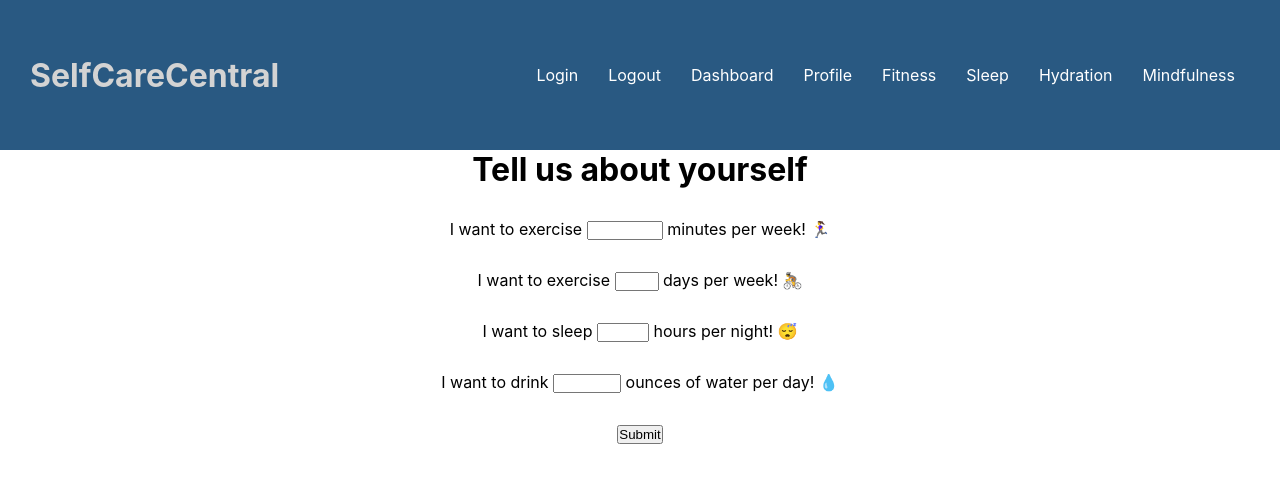
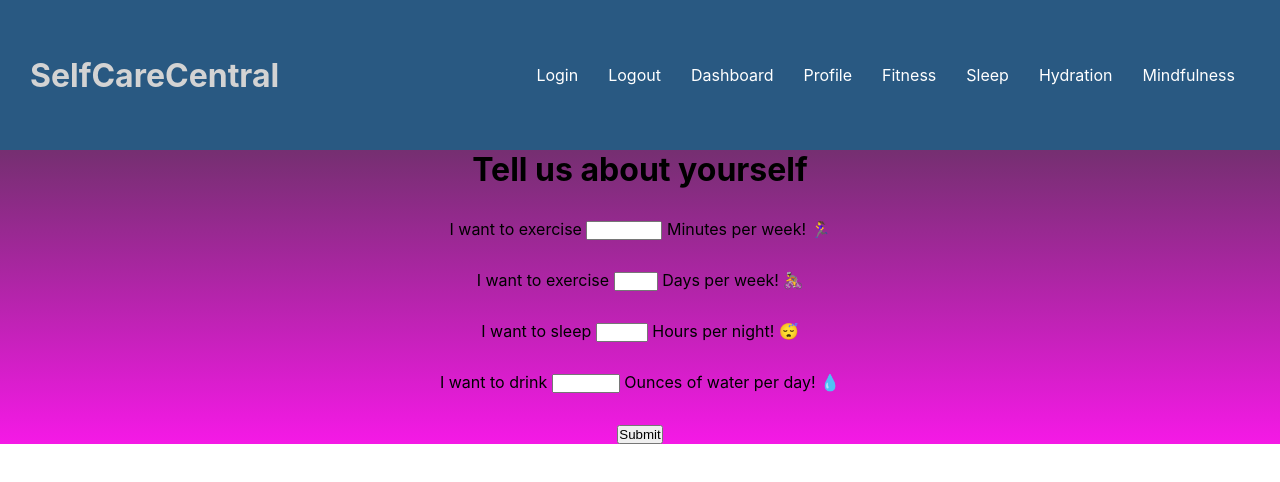
Before and after one commit to hseymo/selfcare, a React (Create React App) app: page /profile in a window 1280 px wide. Shown: the top 482 px of the page. Built offline with nearby package versions, Linux system fonts and the light colour scheme.

Commit message:
fix cap?

```diff
--- a/src/components/pages/Profile/profile.css
+++ b/src/components/pages/Profile/profile.css
@@ -1,5 +1,6 @@
 .profilePage {
     text-align: center;
+    background: linear-gradient(#752F71,#F519E6);
 }
 
 .profileForm {
--- a/src/components/pages/Profile/profile.js
+++ b/src/components/pages/Profile/profile.js
@@ -1,4 +1,4 @@
-import React, {useState} from 'react';
+import React, { useState } from 'react';
 import "./profile.css"
 
 export default function Profile() {
@@ -18,9 +18,9 @@ const handleInputChange = (e) => {
             setFitnessTimeGoal(inputValue);
         } else if (inputType === 'fitnessFrequencyGoal') {
             setFitnessFrequencyGoal(inputValue);
-    } else if (inputType === 'sleepTimeGoal'){
+        } else if (inputType === 'sleepTimeGoal') {
             setSleepTimeGoal(inputValue);
-    } else if (inputType === 'hydrationGoal'){
+        } else if (inputType === 'hydrationGoal') {
             setHydrationGoal(inputValue);
         }
     };
@@ -39,7 +39,7 @@ const handleInputChange = (e) => {
                         max="10000"
                         onChange={handleInputChange}
                     />
-                    <label> minutes per week! 🏃‍♀️ </label>
+                    <label> Minutes per week! 🏃‍♀️ </label>
                 </div>
                 <div className='formGroup'>
                     <label>I want to exercise </label>
@@ -51,7 +51,7 @@ const handleInputChange = (e) => {
                         max="7"
                         onChange={handleInputChange}
                     />
-                    <label> days per week! 🚴 </label>
+                    <label> Days per week! 🚴 </label>
                 </div>
                 <div className='formGroup'>
                     <label>I want to sleep </label>
@@ -63,7 +63,7 @@ const handleInputChange = (e) => {
                         max="24"
                         onChange={handleInputChange}
                     />
-                    <label> hours per night! 😴 </label>
+                    <label> Hours per night! 😴 </label>
                 </div>
                 <div className='formGroup'>
                     <label>I want to drink </label>
@@ -75,7 +75,7 @@ const handleInputChange = (e) => {
                         max="1000"
                         onChange={handleInputChange}
                     />
-                    <label> ounces of water per day! 💧</label>
+                    <label> Ounces of water per day! 💧</label>
                 </div>
                 <button type="button"
                 >Submit</button>
--- a/src/components/pages/login/login.css
+++ b/src/components/pages/login/login.css
@@ -1,5 +1,6 @@
 .loginPageBody {
     display: flex;
+    background: linear-gradient(#75716D,#e0dedd)
 }
 
 .signUpSection, .logInSection {
```
Lines whose indentation alone changed are shown as unchanged.
